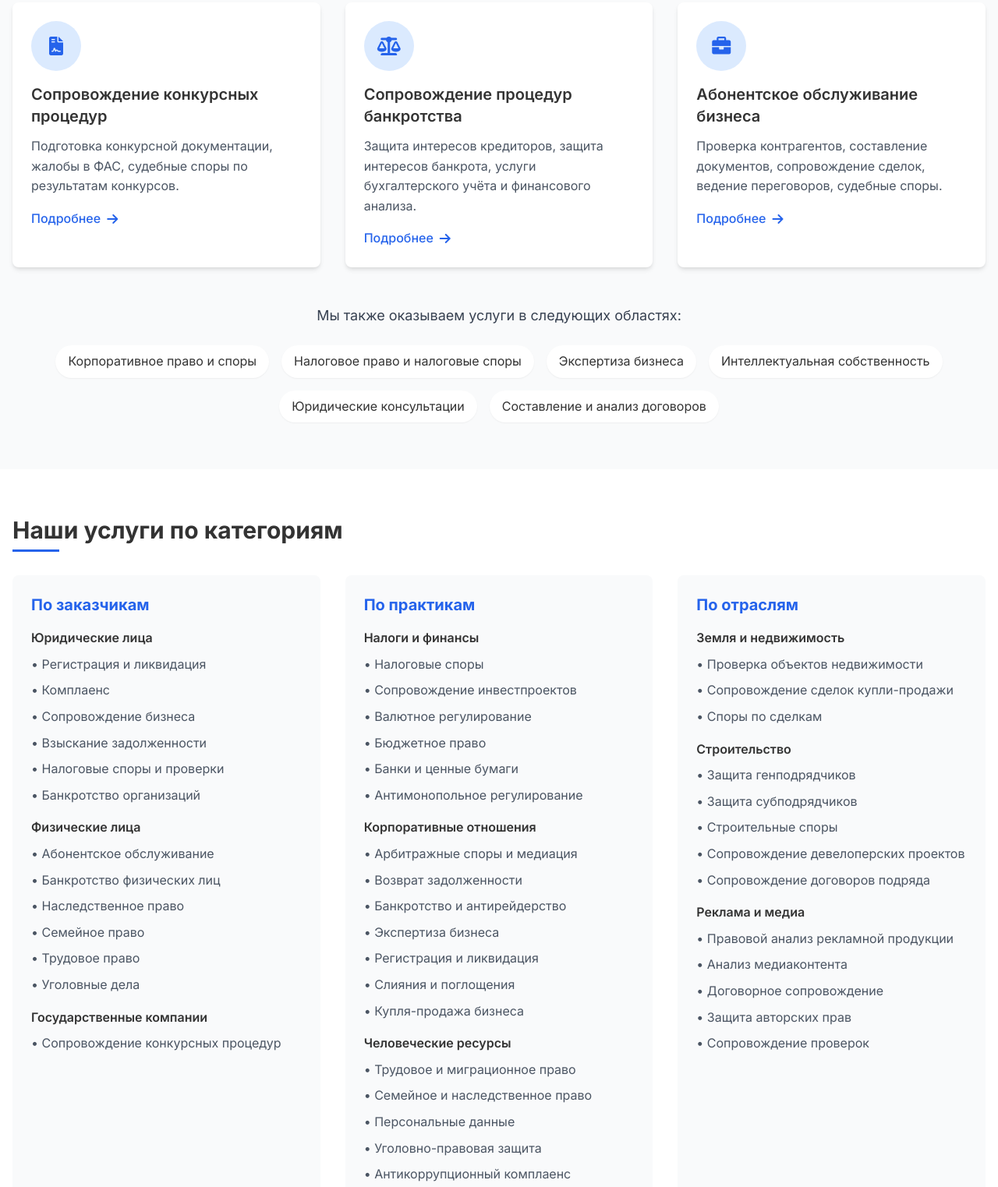
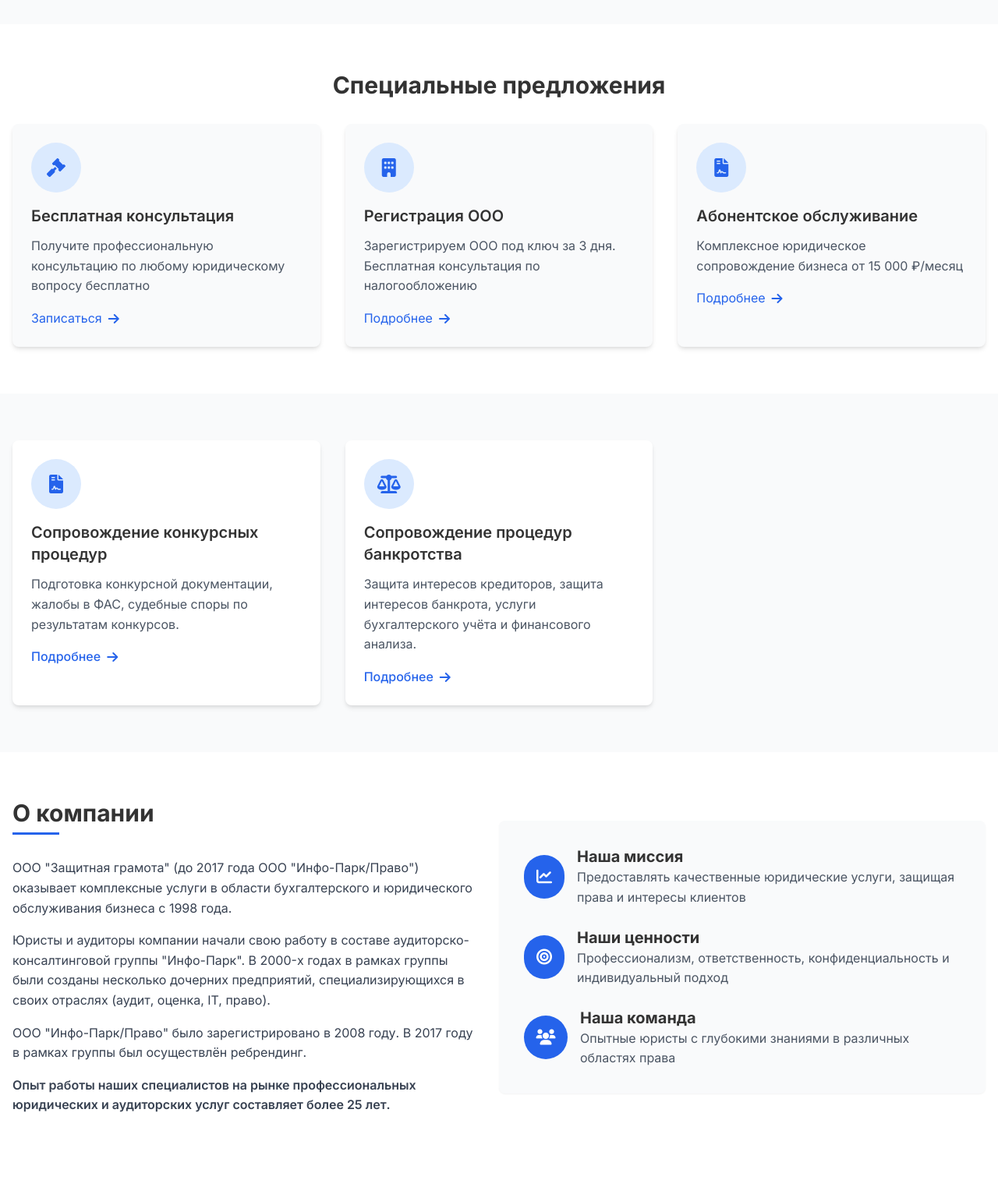
Before and after one commit to dimgo66/ZGT, a plain HTML site: page index.html in a window 1280 px wide. Shown: the part 2530-4053 px from the top of the page at 78% size. Drawn offline with nearby package versions, Linux system fonts and the light colour scheme.

Commit message:
Оптимизирована структура сайта: специальные предложения перемещены между блоками услуг

```diff
--- a/index.html
+++ b/index.html
@@ -315,6 +315,53 @@
                         Подробнее <i class="fas fa-arrow-right ml-2"></i>
                     </a>
                 </div>
+            </div>
+        </div>
+    </section>
+
+    <!-- Специальные предложения -->
+    <section class="section bg-white">
+        <div class="container mx-auto px-4">
+            <h2 class="text-3xl font-bold mb-8 text-center">Специальные предложения</h2>
+            <div class="grid grid-cols-1 md:grid-cols-3 gap-8">
+                <div class="bg-gray-50 p-6 rounded-lg shadow-md transform hover:scale-105 transition duration-300">
+                    <div class="bg-blue-100 rounded-full w-16 h-16 flex items-center justify-center mb-4">
+                        <i class="fas fa-gavel text-2xl text-blue-600"></i>
+                    </div>
+                    <h3 class="text-xl font-semibold mb-3">Бесплатная консультация</h3>
+                    <p class="text-gray-600">Получите профессиональную консультацию по любому юридическому вопросу бесплатно</p>
+                    <a href="#contacts" class="mt-4 inline-flex items-center text-blue-600 hover:text-blue-800">
+                        Записаться <i class="fas fa-arrow-right ml-2"></i>
+                    </a>
+                </div>
+                <div class="bg-gray-50 p-6 rounded-lg shadow-md transform hover:scale-105 transition duration-300">
+                    <div class="bg-blue-100 rounded-full w-16 h-16 flex items-center justify-center mb-4">
+                        <i class="fas fa-building text-2xl text-blue-600"></i>
+                    </div>
+                    <h3 class="text-xl font-semibold mb-3">Регистрация ООО</h3>
+                    <p class="text-gray-600">Зарегистрируем ООО под ключ за 3 дня. Бесплатная консультация по налогообложению</p>
+                    <a href="#contacts" class="mt-4 inline-flex items-center text-blue-600 hover:text-blue-800">
+                        Подробнее <i class="fas fa-arrow-right ml-2"></i>
+                    </a>
+                </div>
+                <div class="bg-gray-50 p-6 rounded-lg shadow-md transform hover:scale-105 transition duration-300">
+                    <div class="bg-blue-100 rounded-full w-16 h-16 flex items-center justify-center mb-4">
+                        <i class="fas fa-file-contract text-2xl text-blue-600"></i>
+                    </div>
+                    <h3 class="text-xl font-semibold mb-3">Абонентское обслуживание</h3>
+                    <p class="text-gray-600">Комплексное юридическое сопровождение бизнеса от 15 000 ₽/месяц</p>
+                    <a href="#contacts" class="mt-4 inline-flex items-center text-blue-600 hover:text-blue-800">
+                        Подробнее <i class="fas fa-arrow-right ml-2"></i>
+                    </a>
+                </div>
+            </div>
+        </div>
+    </section>
+
+    <!-- Дополнительные услуги -->
+    <section class="section bg-gray-50">
+        <div class="container mx-auto px-4">
+            <div class="grid grid-cols-1 md:grid-cols-2 lg:grid-cols-3 gap-8">
                 <div class="bg-white p-6 rounded-lg shadow-md card">
                     <div class="bg-blue-100 rounded-full w-16 h-16 flex items-center justify-center mb-4">
                         <i class="fas fa-file-contract text-2xl text-blue-600"></i>
@@ -335,26 +382,59 @@
                         Подробнее <i class="fas fa-arrow-right ml-2"></i>
                     </a>
                 </div>
-                <div class="bg-white p-6 rounded-lg shadow-md card">
-                    <div class="bg-blue-100 rounded-full w-16 h-16 flex items-center justify-center mb-4">
-                        <i class="fas fa-briefcase text-2xl text-blue-600"></i>
+            </div>
+        </div>
+    </section>
+
+    <!-- О компании -->
+    <section id="about" class="section bg-white">
+        <div class="container mx-auto px-4">
+            <div class="flex flex-col md:flex-row items-center">
+                <div class="md:w-1/2 mb-8 md:mb-0 md:pr-8">
+                    <h2 class="text-3xl font-bold mb-4 section-title">О компании</h2>
+                    <p class="text-gray-700 mb-4">
+                        ООО "Защитная грамота" (до 2017 года ООО "Инфо-Парк/Право") оказывает комплексные услуги в области бухгалтерского и юридического обслуживания бизнеса с 1998 года.
+                    </p>
+                    <p class="text-gray-700 mb-4">
+                        Юристы и аудиторы компании начали свою работу в составе аудиторско-консалтинговой группы "Инфо-Парк". В 2000-х годах в рамках группы были созданы несколько дочерних предприятий, специализирующихся в своих отраслях (аудит, оценка, IT, право).
+                    </p>
+                    <p class="text-gray-700 mb-4">
+                        ООО "Инфо-Парк/Право" было зарегистрировано в 2008 году. В 2017 году в рамках группы был осуществлён ребрендинг.
+                    </p>
+                    <p class="text-gray-700 font-semibold">
+                        Опыт работы наших специалистов на рынке профессиональных юридических и аудиторских услуг составляет более 25 лет.
+                    </p>
+                </div>
+                <div class="md:w-1/2">
+                    <div class="bg-gray-50 p-8 rounded-lg shadow-sm">
+                        <div class="flex items-center mb-6">
+                            <div class="bg-blue-600 rounded-full p-4 mr-4 w-14 h-14 flex items-center justify-center">
+                                <i class="fas fa-chart-line text-xl text-white"></i>
+                            </div>
+                            <div>
+                                <h3 class="text-xl font-bold">Наша миссия</h3>
+                                <p class="text-gray-600">Предоставлять качественные юридические услуги, защищая права и интересы клиентов</p>
+                            </div>
+                        </div>
+                        <div class="flex items-center mb-6">
+                            <div class="bg-blue-600 rounded-full p-4 mr-4 w-14 h-14 flex items-center justify-center">
+                                <i class="fas fa-bullseye text-xl text-white"></i>
+                            </div>
+                            <div>
+                                <h3 class="text-xl font-bold">Наши ценности</h3>
+                                <p class="text-gray-600">Профессионализм, ответственность, конфиденциальность и индивидуальный подход</p>
+                            </div>
+                        </div>
+                        <div class="flex items-center">
+                            <div class="bg-blue-600 rounded-full p-4 mr-4 w-14 h-14 flex items-center justify-center">
+                                <i class="fas fa-users text-xl text-white"></i>
+                            </div>
+                            <div>
+                                <h3 class="text-xl font-bold">Наша команда</h3>
+                                <p class="text-gray-600">Опытные юристы с глубокими знаниями в различных областях права</p>
+                            </div>
+                        </div>
                     </div>
-                    <h3 class="text-xl font-semibold mb-3">Абонентское обслуживание бизнеса</h3>
-                    <p class="text-gray-600 mb-4">Проверка контрагентов, составление документов, сопровождение сделок, ведение переговоров, судебные споры.</p>
-                    <a href="#contacts" class="text-blue-600 hover:text-blue-800 font-medium inline-flex items-center">
-                        Подробнее <i class="fas fa-arrow-right ml-2"></i>
-                    </a>
-                </div>
-            </div>
-            <div class="mt-12 text-center">
-                <p class="text-lg text-gray-700 mb-6">Мы также оказываем услуги в следующих областях:</p>
-                <div class="flex flex-wrap justify-center gap-4">
-                    <div class="bg-white py-2 px-4 rounded-full shadow-sm">Корпоративное право и споры</div>
-                    <div class="bg-white py-2 px-4 rounded-full shadow-sm">Налоговое право и налоговые споры</div>
-                    <div class="bg-white py-2 px-4 rounded-full shadow-sm">Экспертиза бизнеса</div>
-                    <div class="bg-white py-2 px-4 rounded-full shadow-sm">Интеллектуальная собственность</div>
-                    <div class="bg-white py-2 px-4 rounded-full shadow-sm">Юридические консультации</div>
-                    <div class="bg-white py-2 px-4 rounded-full shadow-sm">Составление и анализ договоров</div>
                 </div>
             </div>
         </div>
@@ -474,50 +554,6 @@
                             </ul>
                         </div>
                     </div>
-                </div>
-            </div>
-        </div>
-    </section>
-
-    <!-- Специальные предложения -->
-    <section class="section bg-gray-50">
-        <div class="container mx-auto px-4">
-            <h2 class="text-3xl font-bold mb-4 section-title">Специальные предложения при первом обращении</h2>
-            <div class="grid grid-cols-1 md:grid-cols-2 lg:grid-cols-3 gap-8 mt-8">
-                <div class="bg-white p-6 rounded-lg shadow-md">
-                    <div class="bg-blue-100 rounded-full w-16 h-16 flex items-center justify-center mb-4">
-                        <i class="fas fa-gift text-2xl text-blue-600"></i>
-                    </div>
-                    <h3 class="text-xl font-semibold mb-3">Бесплатная консультация</h3>
-                    <p class="text-gray-600">Получите бесплатную юридическую консультацию по любому вопросу</p>
-                </div>
-                <div class="bg-white p-6 rounded-lg shadow-md">
-                    <div class="bg-blue-100 rounded-full w-16 h-16 flex items-center justify-center mb-4">
-                        <i class="fas fa-chart-line text-2xl text-blue-600"></i>
-                    </div>
-                    <h3 class="text-xl font-semibold mb-3">Анализ перспектив</h3>
-                    <p class="text-gray-600">Бесплатный анализ перспектив предстоящего судебного разбирательства</p>
-                </div>
-                <div class="bg-white p-6 rounded-lg shadow-md">
-                    <div class="bg-blue-100 rounded-full w-16 h-16 flex items-center justify-center mb-4">
-                        <i class="fas fa-handshake text-2xl text-blue-600"></i>
-                    </div>
-                    <h3 class="text-xl font-semibold mb-3">Сопровождение без предоплаты</h3>
-                    <p class="text-gray-600">Сопровождение судебного заседания без предоплаты, за процент от выигранной суммы</p>
-                </div>
-                <div class="bg-white p-6 rounded-lg shadow-md">
-                    <div class="bg-blue-100 rounded-full w-16 h-16 flex items-center justify-center mb-4">
-                        <i class="fas fa-balance-scale text-2xl text-blue-600"></i>
-                    </div>
-                    <h3 class="text-xl font-semibold mb-3">Анализ банкротства</h3>
-                    <p class="text-gray-600">Бесплатный анализ перспектив процедуры банкротства</p>
-                </div>
-                <div class="bg-white p-6 rounded-lg shadow-md">
-                    <div class="bg-blue-100 rounded-full w-16 h-16 flex items-center justify-center mb-4">
-                        <i class="fas fa-clock text-2xl text-blue-600"></i>
-                    </div>
-                    <h3 class="text-xl font-semibold mb-3">Оперативное представительство</h3>
-                    <p class="text-gray-600">Оперативное представительство в текущем процессе при внезапной потере юриста</p>
                 </div>
             </div>
         </div>
```
